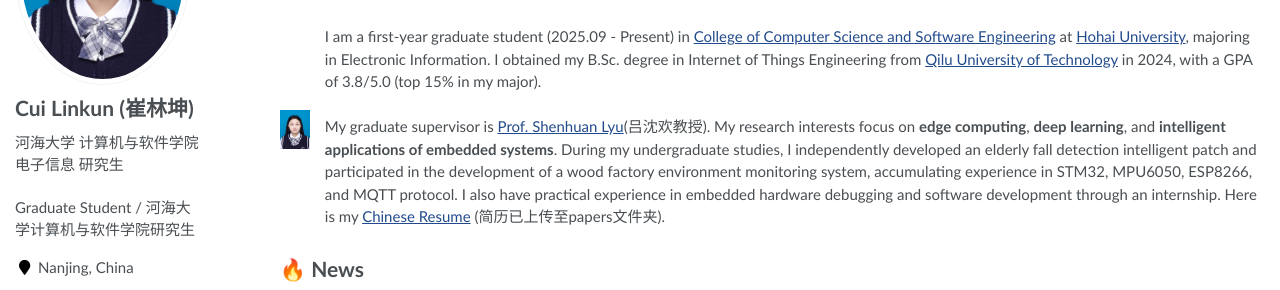
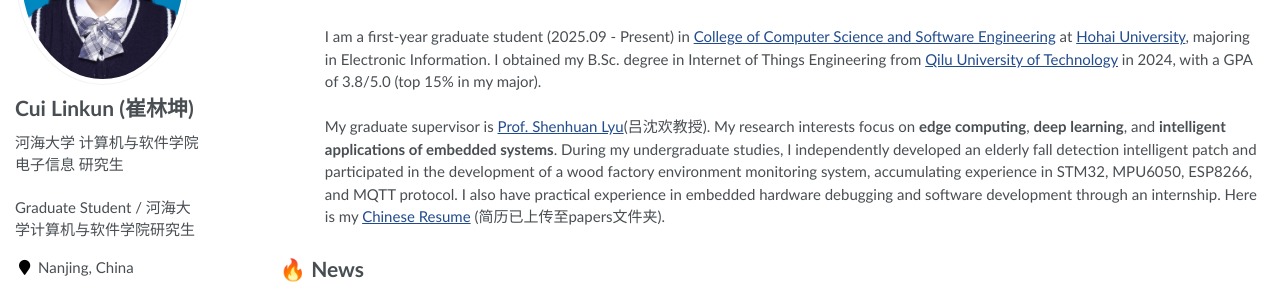
Before and after one commit to CuiLinkun/CuiLinkun.github.io, a Jekyll site: the page built from index.md, in a window 1280 px wide. Shown: the part 231-521 px from the top of the page. Built offline with Jekyll 4.4.1, drawn with Linux system fonts in a browser that asks for light colours; our own code applies the rules of GitHub Pages for plain Markdown files.

Commit message:
Update index.md

```diff
--- a/index.md
+++ b/index.md
@@ -10,7 +10,7 @@
 
 <body>
 
- <div style="display: flex; align-items: center; gap: 15px; margin: 10px 0;">      <div style="width: 30px; height: 40px;">         <img src="../images/cuilinkun-avatar.png" alt="Cui Linkun Avatar" width="100%" height="100%" object-fit="cover">     </div>          <div style="flex: 1;">
+ <div style="display: flex; align-items: center; gap: 15px; margin: 10px 0;">      <div style="width: 30px; height: 40px;">           </div>          <div style="flex: 1;">
 
  <p>I am a first-year graduate student (2025.09 - Present) in <a href='https://cies.hhu.edu.cn/'>College of Computer Science and Software Engineering</a> at <a href='https://www.hhu.edu.cn/'>Hohai University</a>, majoring in Electronic Information. I obtained my B.Sc. degree in Internet of Things Engineering from <a href='https://www.qlu.edu.cn/'>Qilu University of Technology</a> in 2024, with a GPA of 3.8/5.0 (top 15% in my major).<br><br>         My graduate supervisor is <a href='https://lyushenhuan.github.io/' target='_blank'>Prof. Shenhuan Lyu</a>(吕沈欢教授). My research interests focus on <b>edge computing</b>, <b>deep learning</b>, and <b>intelligent applications of embedded systems</b>. During my undergraduate studies, I independently developed an elderly fall detection intelligent patch and participated in the development of a wood factory environment monitoring system, accumulating experience in STM32, MPU6050, ESP8266, and MQTT protocol. I also have practical experience in embedded hardware debugging and software development through an internship. Here is my <a href='../papers/cuilinkun_cv.pdf'>Chinese Resume</a> (简历已上传至papers文件夹).         </p>     </div> </div>
 
```
